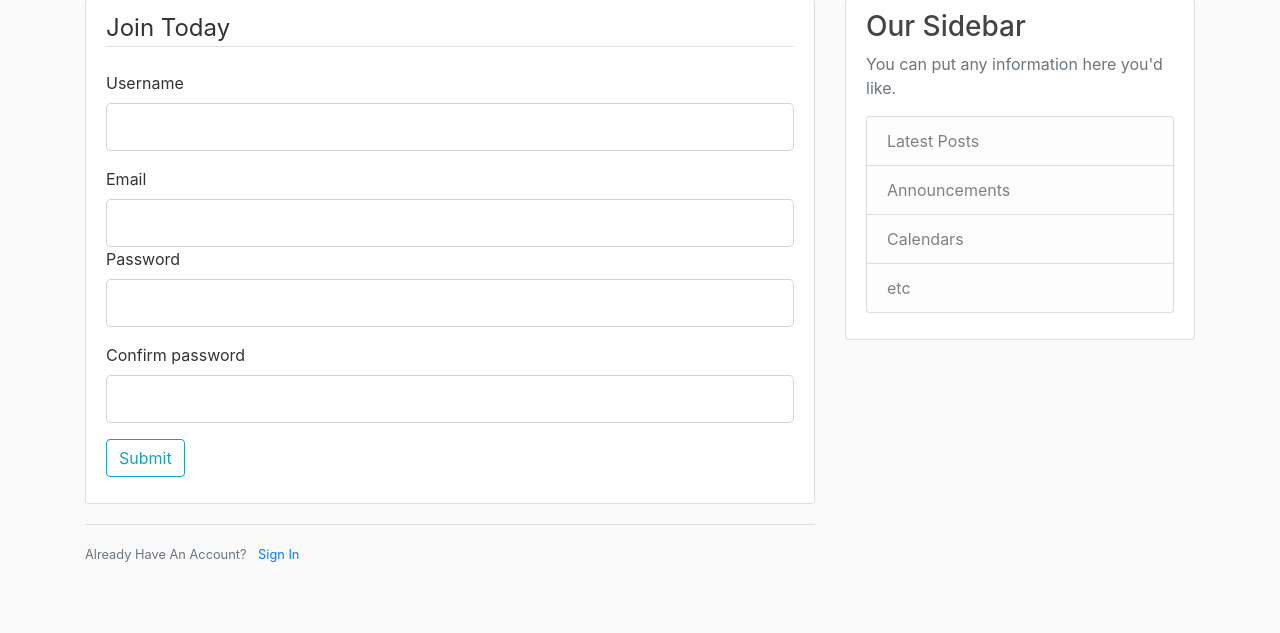
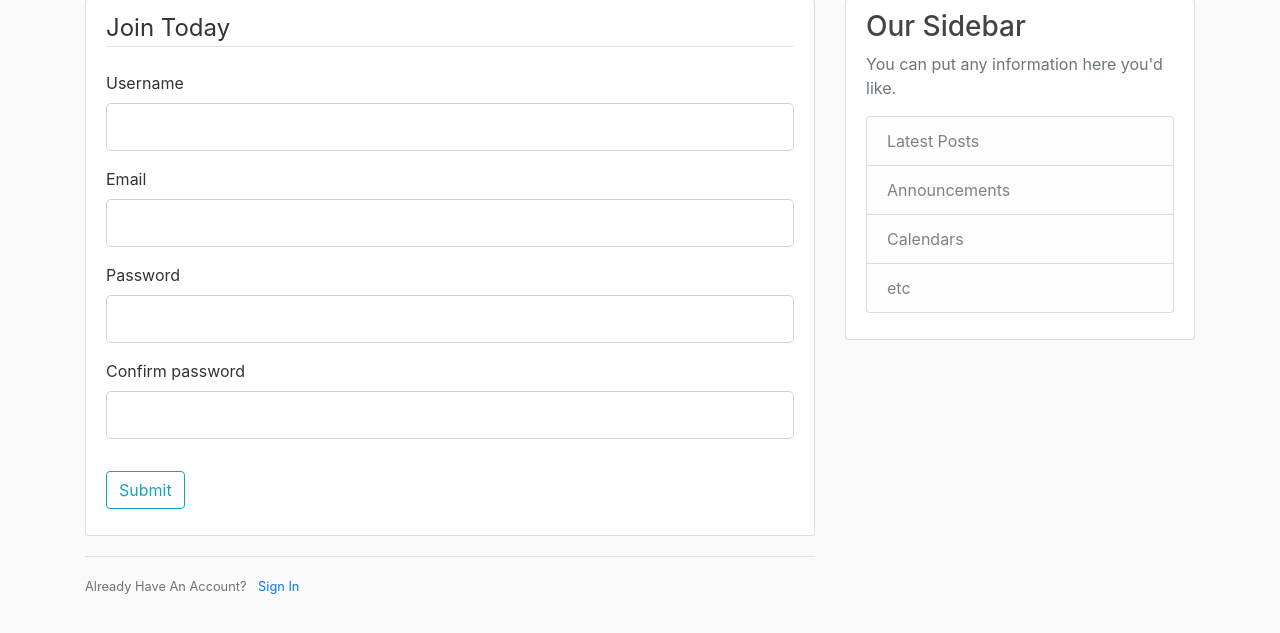
Before and after one commit to smihaylov69/Flask-API, a Python web app: template flaskblog/templates/register.html in a window 1280 px wide. Shown: the part 81-714 px from the top of the page. Run offline with Jinja, Linux system fonts and the light colour scheme; the template is opened without the code that fills it: most values are stand-ins (such as "Sample title", 1, 10 or a date in 2020); form fields are guessed from the names that the template uses.

Commit message:
trying to fix the error

```diff
--- a/flaskblog/templates/register.html
+++ b/flaskblog/templates/register.html
@@ -1,9 +1,9 @@
 {% extends "layout.html" %}
-{% block content%}
+{% block content %}
     <div class="content-section">
         <form method="POST" action="">
             {{ form.hidden_tag() }}
-            <fieldset class="for-group">
+            <fieldset class="form-group">
                 <legend class="border-bottom mb-4">Join Today</legend>
                 <div class="form-group">
                     {{ form.username.label(class="form-control-label") }}
@@ -31,6 +31,7 @@
                     {% else %}
                         {{ form.email(class="form-control form-control-lg") }}
                     {% endif %}
+                </div>
                 <div class="form-group">
                     {{ form.password.label(class="form-control-label") }}
                     {% if form.password.errors %}
@@ -59,7 +60,7 @@
                 </div>
             </fieldset>
             <div class="form-group">
-                {{ form.submit(class = "btn btn-outline-info") }}
+                {{ form.submit(class="btn btn-outline-info") }}
             </div>
         </form>
     </div>
@@ -68,4 +69,4 @@
             Already Have An Account? <a class="ml-2" href="{{ url_for('login') }}">Sign In</a>
         </small>
     </div>
-{% endblock content%}
+{% endblock content %}
```
Also changed, not shown: flaskblog/__init__.py (line endings or trailing spaces), instance/site.db (added).
